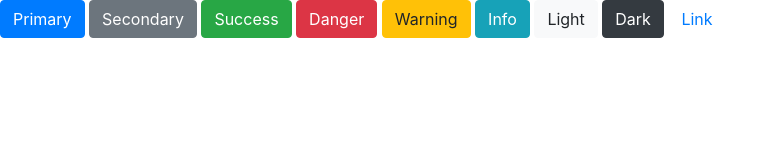
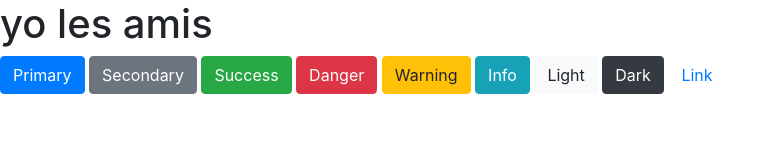
Before and after one commit to IliasHanma/duoExo, a website: page index.html in a window 1280 px wide. Shown: the whole page, without its empty margins (0-776 px from the left). Drawn offline with nearby package versions, Linux system fonts and the light colour scheme.

Commit message:
ajout h1

```diff
--- a/index.html
+++ b/index.html
@@ -9,7 +9,7 @@
 </head>
 <body>
 
-
+<h1>yo les amis</h1>
     <button type="button" class="btn btn-primary">Primary</button>
     <button type="button" class="btn btn-secondary">Secondary</button>
     <button type="button" class="btn btn-success">Success</button>
```
